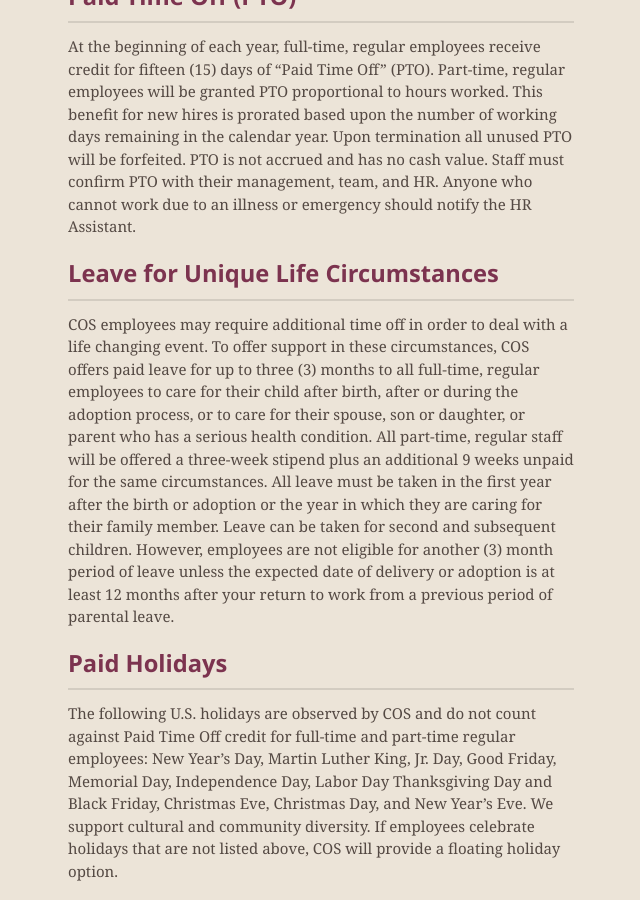
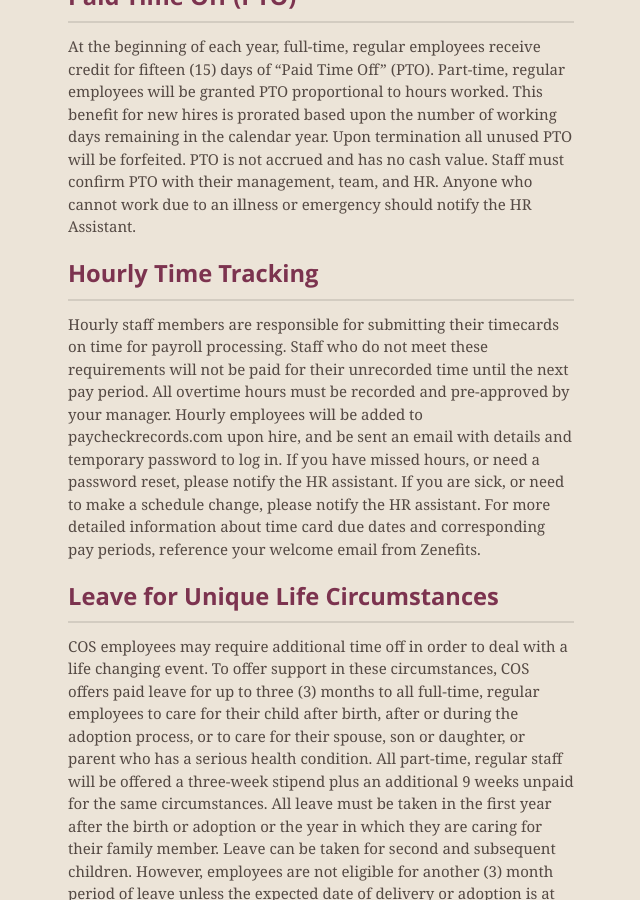
Before and after one commit to CenterForOpenScience/Employee-Manual, a Jekyll site: the page built from index.md, in a window 1280 px wide and 900 px high, scrolled down 5002 px. Shown: the whole window, without its empty margins (319-959 px from the left). Built offline with Jekyll 4.4.1, drawn with Linux system fonts in a browser that asks for light colours; nearby versions of some CDN libraries.

Commit message:
Add Hourly Time Tracking

```diff
--- a/index.md
+++ b/index.md
@@ -108,6 +108,11 @@
 
 At the beginning of each year, full-time, regular employees receive credit for fifteen (15) days of “Paid Time Off” (PTO).  Part-time, regular employees will be granted PTO proportional to hours worked. This benefit for new hires is prorated based upon the number of working days remaining in the calendar year. Upon termination all unused PTO will be forfeited. PTO is not accrued and has no cash value. Staff must confirm PTO with their management, team, and HR. Anyone who cannot work due to an illness or emergency should notify the HR Assistant.
 
+Hourly Time Tracking
+--------------------
+
+Hourly staff members are responsible for submitting their timecards on time for payroll processing.  Staff who do not meet these requirements will not be paid for their unrecorded time until the next pay period. All overtime hours must be recorded and pre-approved by your manager.  Hourly employees will be added to paycheckrecords.com upon hire, and be sent an email with details and temporary password to log in. If you have missed hours, or need a password reset, please notify the HR assistant.  If you are sick, or need to make a schedule change, please notify the HR assistant. For more detailed information about time card due dates and corresponding pay periods, reference your welcome email from Zenefits.
+
 Leave for Unique Life Circumstances
 ------------------
 
```
